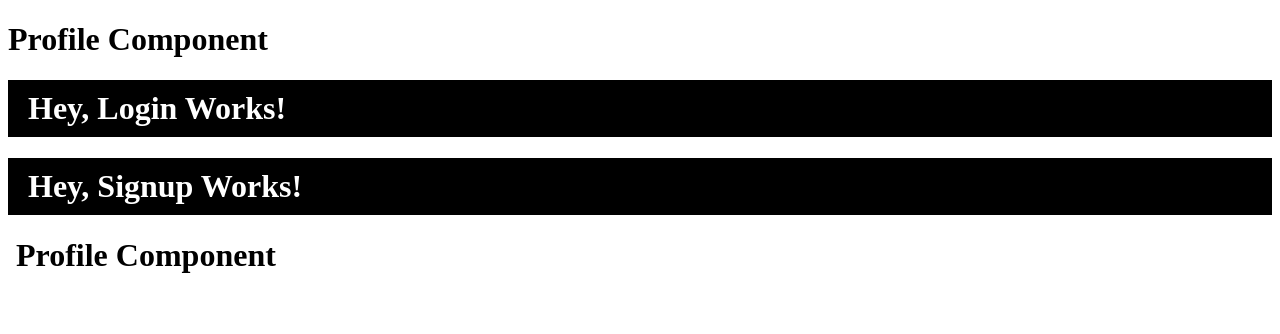
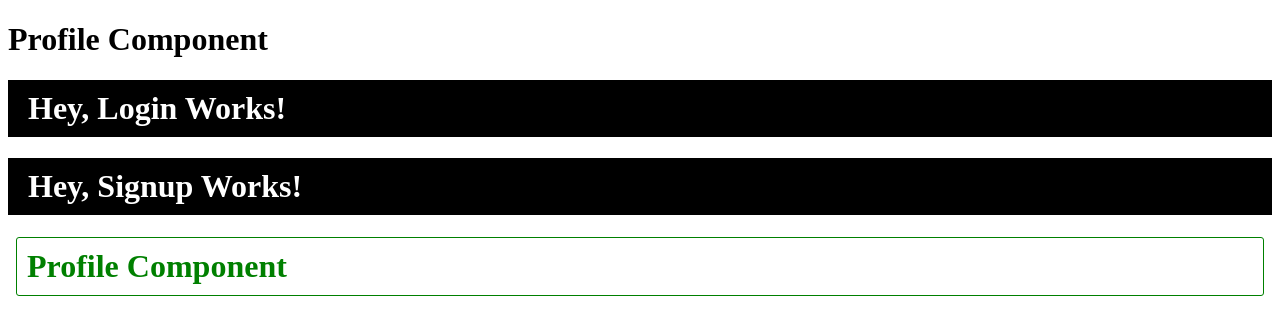
Before and after one commit to Bhavu7/Angular-v20, an Angular app: page / in a window 1280 px wide. Shown: the top 334 px of the page. Built offline with nearby package versions, Linux system fonts and the light colour scheme.

Commit message:
Created new component files

```diff
--- a/src/app/profile/profile.component.css
+++ b/src/app/profile/profile.component.css
@@ -0,0 +1,10 @@
+h1{
+  padding: 10px;
+  color: green;
+  border: 1px solid green;
+  -webkit-border-radius: 3px;
+  -moz-border-radius: 3px;
+  -ms-border-radius: 3px;
+  -o-border-radius: 3px;
+  border-radius: 3px;
+}
--- a/src/app/profile/profile.component.ts
+++ b/src/app/profile/profile.component.ts
@@ -2,7 +2,8 @@ import { Component } from "@angular/core";
 
 @Component({
   selector: 'app-profile',
-  templateUrl: './profile.component.html'
+  templateUrl: './profile.component.html',
+  styleUrl: './profile.component.css'
 })
 
 export class Profile{
```
